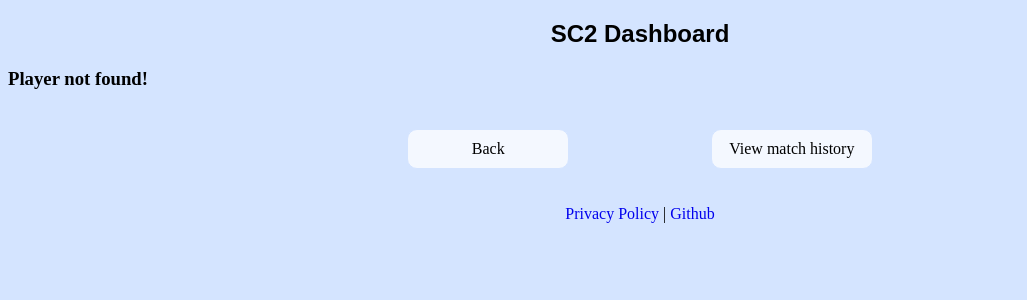
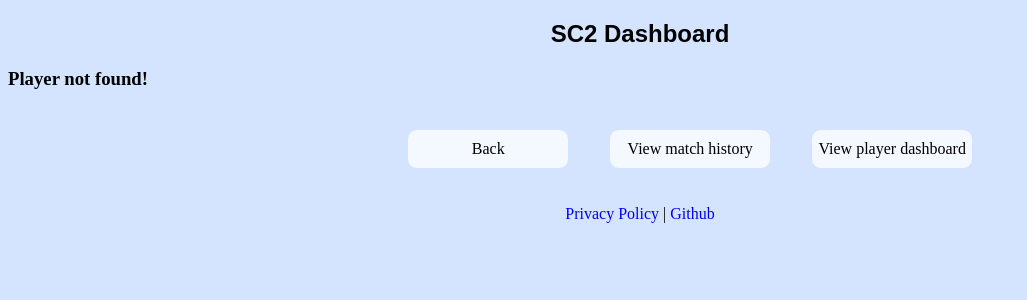
Before and after one commit to hammer-hao/Gimme-a-Game, a Flask app: page /details/1/1 in a window 1280 px wide. Shown: the top 300 px of the page, without its empty margins (0-1027 px from the left). Run offline with Flask 2, Linux system fonts and the light colour scheme; data that the repository does not hold is empty.

Commit message:
added button to view player dashboard

```diff
--- a/templates/details.html
+++ b/templates/details.html
@@ -78,5 +78,10 @@
             <span>View match history</span>
         </div>
     </a>
+    <a href="/details/{{ player[0] }}/mmrhistory">
+        <div class="linkcell">
+            <span>View player dashboard</span>
+        </div>
+    </a>
 </div>
 {% endblock %}
```
